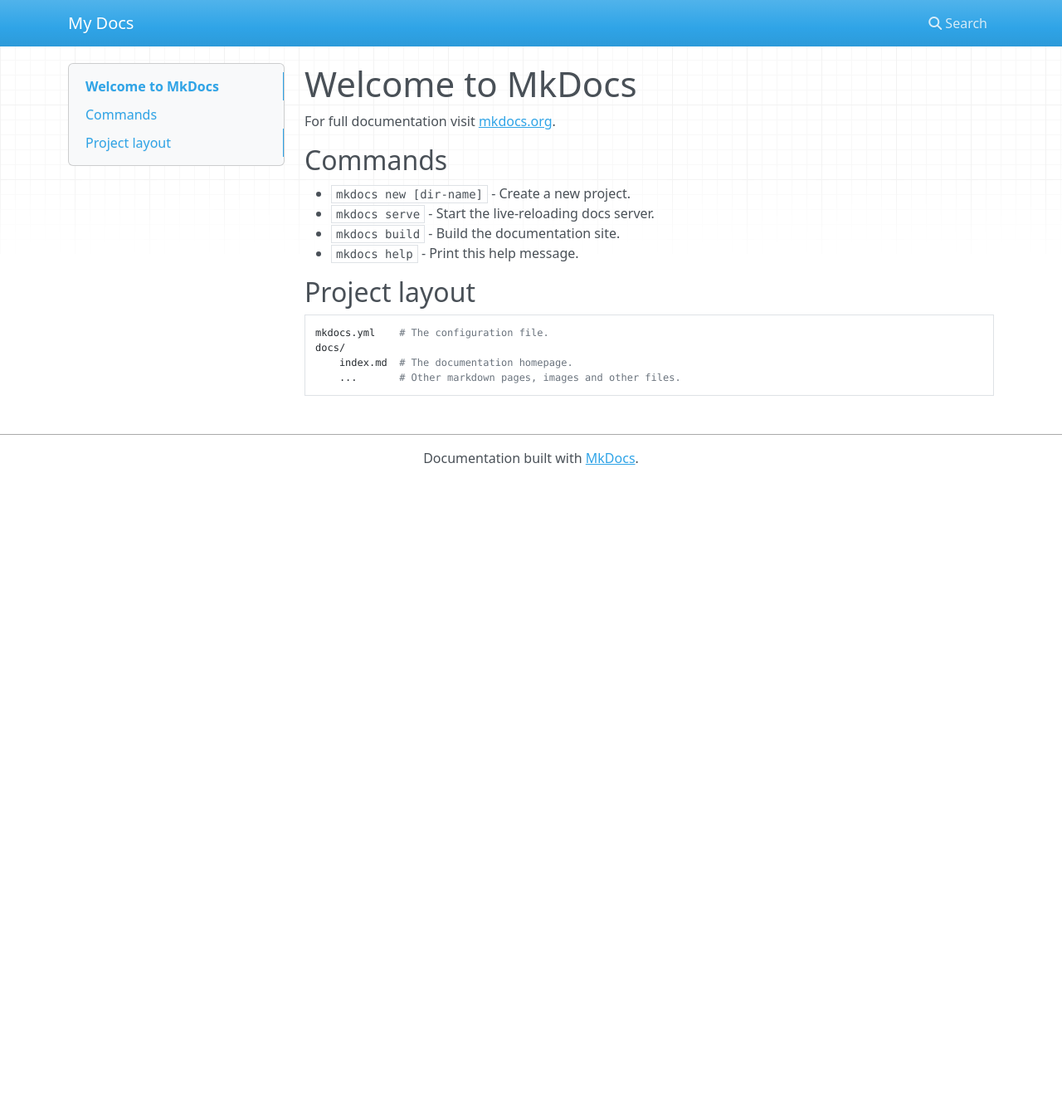
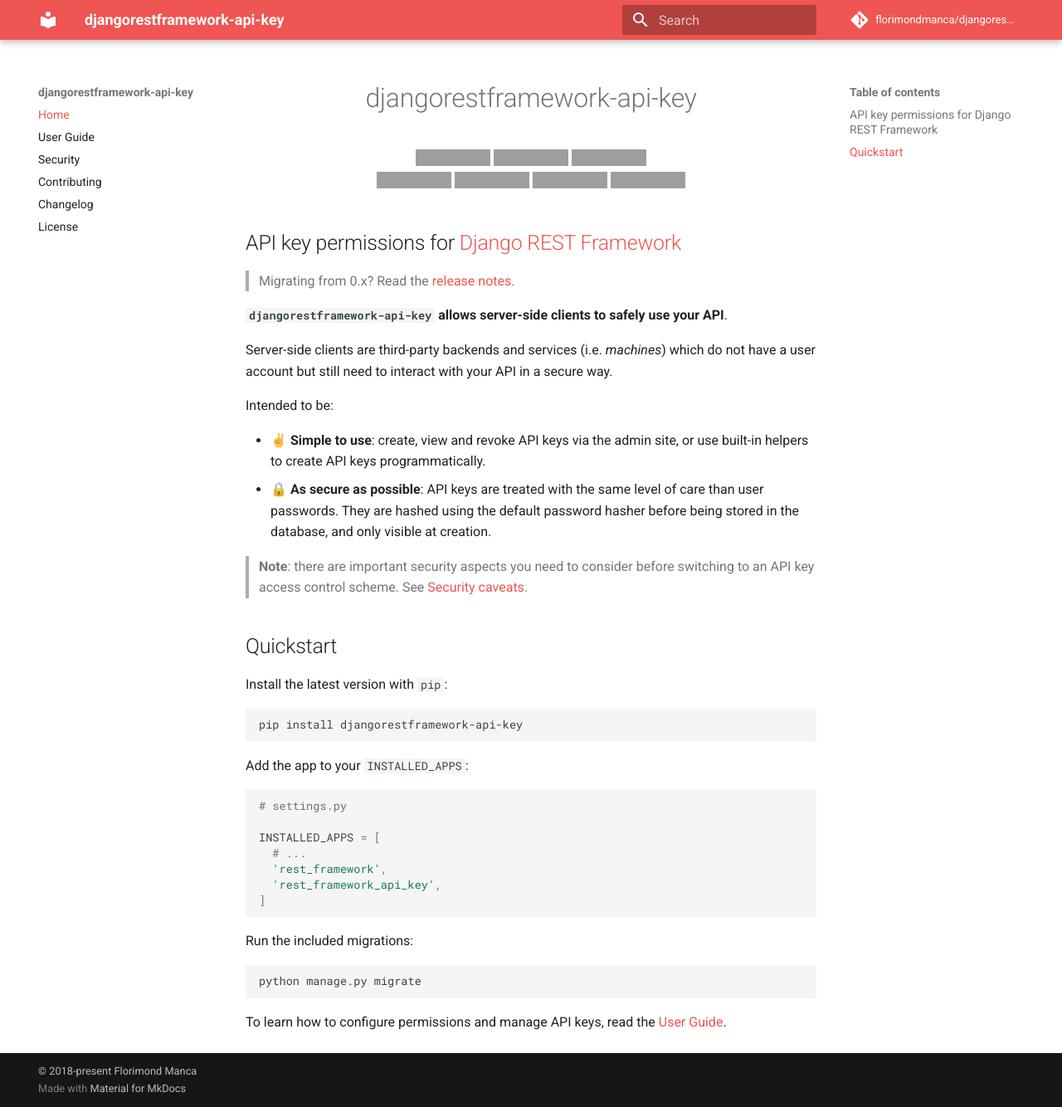
Before and after one commit to florimondmanca/djangorestframework-api-key, an MkDocs documentation site: the page built from docs/index.md, in a window 1280 px wide and 1334 px high. Shown: the whole window at 83% size. Built offline with MkDocs 1.6.1 and Material for MkDocs 9.7.7, drawn with Linux system fonts in a browser that asks for light colours; nearby versions of some CDN libraries; comment, search, counter and statistics services are not loaded; grey boxes are pictures that could not be loaded.

Commit message:
Add docs contents

````diff
--- a/docs/index.md
+++ b/docs/index.md
@@ -1,17 +1,63 @@
-# Welcome to MkDocs
+<div align="center">
+  <h1>djangorestframework-api-key</h1>
+  <div>
+    <a href="https://travis-ci.org/florimondmanca/djangorestframework-api-key">
+      <img src="https://img.shields.io/travis/florimondmanca/djangorestframework-api-key.svg" alt="build status"/>
+    </a>
+    <a href="https://pypi.org/project/djangorestframework-api-key">
+      <img src="https://badge.fury.io/py/djangorestframework-api-key.svg" alt="package version"/>
+    </a>
+    <a href="https://github.com/ambv/black">
+      <img src="https://img.shields.io/badge/code_style-black-000000.svg" alt="code style">
+    </a>
+  </div>
+  <div>
+    <img src="https://img.shields.io/pypi/pyversions/djangorestframework-api-key.svg" alt="python versions"/>
+    <img src="https://img.shields.io/pypi/djversions/djangorestframework-api-key.svg?colorB=44b78b" alt="django versions"/>
+    <img src="https://img.shields.io/badge/drf-3.8+-7f2d2d.svg" alt="drf versions"/>
+    <img src="https://img.shields.io/pypi/l/djangorestframework-api-key.svg" alt="license"/>
+  </div>
+</div>
 
-For full documentation visit [mkdocs.org](https://mkdocs.org).
+## API key permissions for [Django REST Framework](http://www.django-rest-framework.org)
 
-## Commands
+> Migrating from 0.x? Read the [release notes](https://github.com/florimondmanca/djangorestframework-api-key/tree/master/CHANGELOG.md#100).
 
-* `mkdocs new [dir-name]` - Create a new project.
-* `mkdocs serve` - Start the live-reloading docs server.
-* `mkdocs build` - Build the documentation site.
-* `mkdocs help` - Print this help message.
+**`djangorestframework-api-key` allows server-side clients to safely use your API**.
 
-## Project layout
+Server-side clients are third-party backends and services (i.e. _machines_) which do not have a user account but still need to interact with your API in a secure way.
 
-    mkdocs.yml    # The configuration file.
-    docs/
-        index.md  # The documentation homepage.
-        ...       # Other markdown pages, images and other files.
+Intended to be:
+
+- ✌️ **Simple to use**: create, view and revoke API keys via the admin site, or use built-in helpers to create API keys programmatically.
+- 🔒 **As secure as possible**: API keys are treated with the same level of care than user passwords. They are hashed using the default password hasher before being stored in the database, and only visible at creation.
+
+> **Note**: there are important security aspects you need to consider before switching to an API key access control scheme. See [Security caveats](security.md#caveats).
+
+## Quickstart
+
+Install the latest version with `pip`:
+
+```bash
+pip install djangorestframework-api-key
+```
+
+Add the app to your `INSTALLED_APPS`:
+
+```py
+# settings.py
+
+INSTALLED_APPS = [
+  # ...
+  'rest_framework',
+  'rest_framework_api_key',
+]
+```
+
+Run the included migrations:
+
+```bash
+python manage.py migrate
+```
+
+To learn how to configure permissions and manage API keys, read the [User Guide](guide.md).
--- a/mkdocs.yml
+++ b/mkdocs.yml
@@ -1 +1,27 @@
-site_name: My Docs
+site_name: djangorestframework-api-key
+site_url: https://florimondmanca.github.io/djangorestframework-api-key
+copyright: © 2018-present Florimond Manca
+theme:
+  name: "material"
+  palette:
+    primary: "red"
+    accent: "red"
+
+repo_name: florimondmanca/djangorestframework-api-key
+repo_url: https://github.com/florimondmanca/djangorestframework-api-key
+
+nav:
+  - Home: index.md
+  - User Guide: guide.md
+  - Security: security.md
+  - Contributing: https://github.com/florimondmanca/djangorestframework-api-key/tree/master/CONTRIBUTING.md
+  - Changelog: https://github.com/florimondmanca/djangorestframework-api-key/path/master/CHANGELOG.md
+  - License: https://github.com/florimondmanca/djangorestframework-api-key/path/master/LICENSE
+
+markdown_extensions:
+  - admonition
+  - pymdownx.superfences
+  - codehilite:
+      guess_lang: false
+  - toc:
+      permalink: true
````
Also changed, not shown: docs/guide.md (added, +142 -0 lines), docs/security.md (added, +35 -0 lines), 2 other files.
